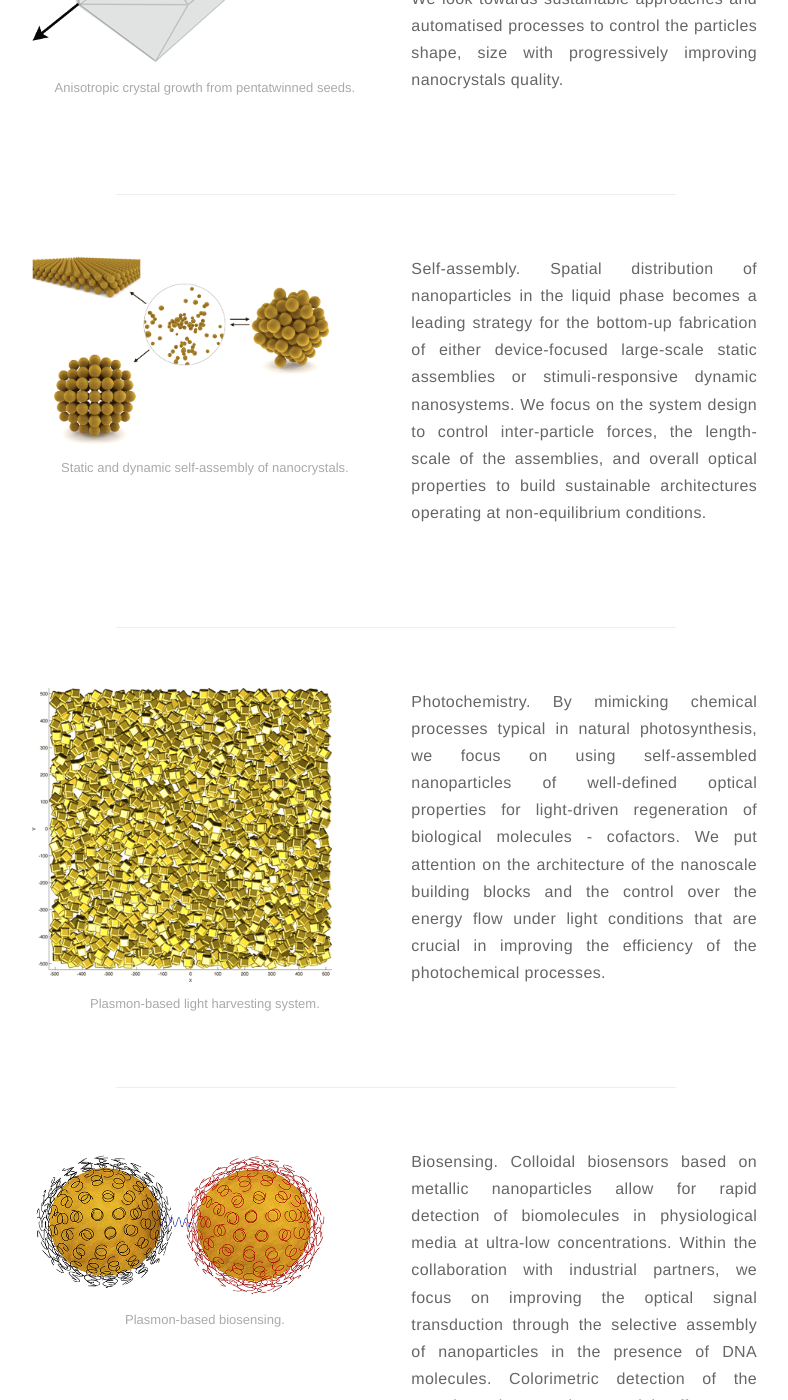
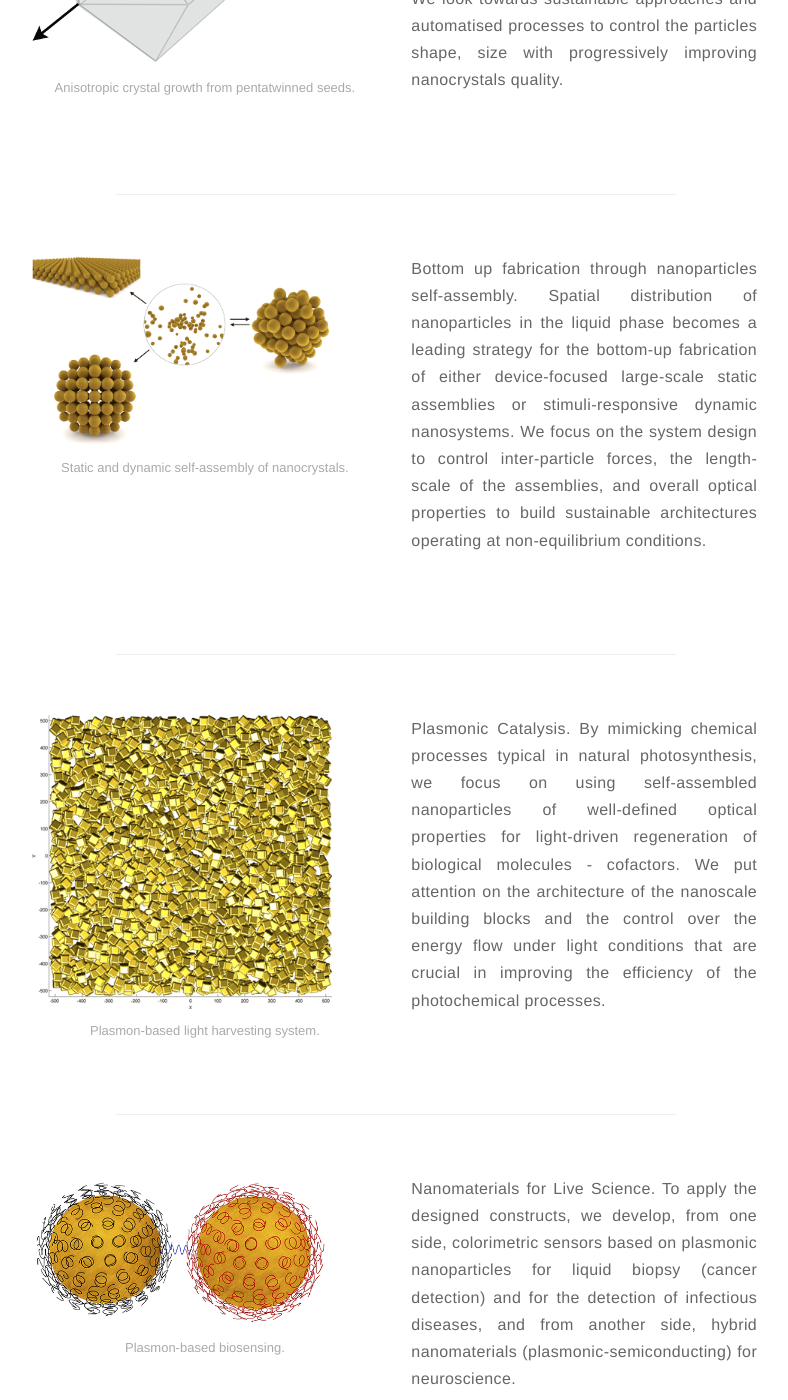
Before and after one commit to colsyschem/colsyschem.github.io, a Jekyll site: the page built from research.md, in a window 1280 px wide and 1400 px high, scrolled down 577 px. Shown: the whole window, without its empty margins (244-1032 px from the left). Built offline with Jekyll 4.4.1, drawn with Linux system fonts in a browser that asks for light colours; some of the changed text lies outside the part shown.

Commit message:
research

```diff
--- a/research.md
+++ b/research.md
@@ -35,7 +35,7 @@ Our research interests are related to the bottom-up nanofabrication of new emerg
     </div>
 
     <div class="toright">
-        <p><b>Self-assembly.</b> Spatial distribution of nanoparticles in the liquid phase becomes a leading strategy for the bottom-up fabrication of either device-focused large-scale static assemblies or stimuli-responsive dynamic nanosystems. We focus on the system design to control inter-particle forces, the length-scale of the assemblies, and overall optical properties to build sustainable architectures operating at non-equilibrium conditions.</p>
+        <p><b>Bottom up fabrication through nanoparticles self-assembly.</b> Spatial distribution of nanoparticles in the liquid phase becomes a leading strategy for the bottom-up fabrication of either device-focused large-scale static assemblies or stimuli-responsive dynamic nanosystems. We focus on the system design to control inter-particle forces, the length-scale of the assemblies, and overall optical properties to build sustainable architectures operating at non-equilibrium conditions.</p>
     </div>
 </div>
 
@@ -48,7 +48,7 @@ Our research interests are related to the bottom-up nanofabrication of new emerg
     </div>
 
     <div class="toright">
-        <p><b>Photochemistry.</b> By mimicking chemical processes typical in natural photosynthesis, we focus on using self-assembled nanoparticles of well-defined optical properties for light-driven regeneration of biological molecules - cofactors. We put attention on the architecture of the nanoscale building blocks and the control over the energy flow under light conditions that are crucial in improving the efficiency of the photochemical processes.</p>
+        <p><b>Plasmonic Catalysis.</b> By mimicking chemical processes typical in natural photosynthesis, we focus on using self-assembled nanoparticles of well-defined optical properties for light-driven regeneration of biological molecules - cofactors. We put attention on the architecture of the nanoscale building blocks and the control over the energy flow under light conditions that are crucial in improving the efficiency of the photochemical processes.</p>
     </div>
 </div>
 
@@ -61,6 +61,6 @@ Our research interests are related to the bottom-up nanofabrication of new emerg
     </div>
 
     <div class="toright">
-        <p><b>Biosensing.</b> Colloidal biosensors based on metallic nanoparticles allow for rapid detection of biomolecules in physiological media at ultra-low concentrations. Within the collaboration with industrial partners, we focus on improving the optical signal transduction through the selective assembly of nanoparticles in the presence of DNA molecules. Colorimetric detection of the mutations in genetic material offers new solutions for liquid biopsy.</p>
+        <p><b>Nanomaterials for Live Science.</b> To apply the designed constructs, we develop, from one side, colorimetric sensors based on plasmonic nanoparticles for liquid biopsy (cancer detection) and for the detection of infectious diseases, and from another side, hybrid nanomaterials (plasmonic-semiconducting) for neuroscience.</p>
     </div>
 </div>
```
